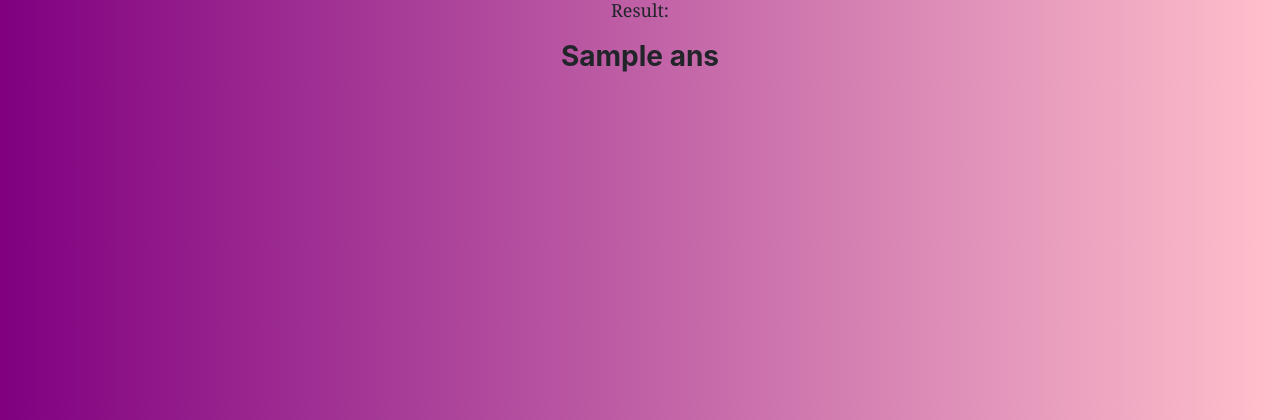
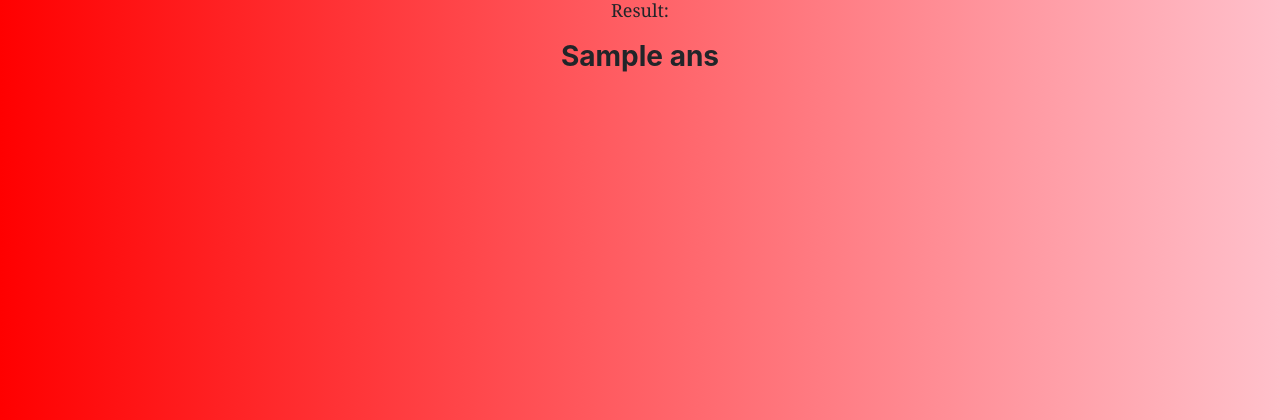
Before and after one commit to Srijit-Saha/AppliedMachineLearning, a Flask app: template Assignments_aml/templates/result_page.html in a window 1280 px wide. Shown: the top 420 px of the page. Run offline with Flask 2, Linux system fonts and the light colour scheme; the template is opened without the code that fills it: most values are stand-ins (such as "Sample title", 1, 10 or a date in 2020); parts of the project's set-up code (start-up, migrations or seed data) failed here and were passed over.

Commit message:
Update result_page.html

```diff
--- a/Assignments_aml/templates/result_page.html
+++ b/Assignments_aml/templates/result_page.html
@@ -19,7 +19,7 @@
             font-family: Cambria, Cochin, Georgia, Times, 'Times New Roman', serif;
         }
         .bd{
-            background-image: linear-gradient(to right,purple,pink);
+            background-image: linear-gradient(to right,red,pink);
         }
 
         .frm-container{
@@ -36,7 +36,7 @@
             flex-direction: row;
             justify-content: center;
             padding-top: 30px;
-            font-family: Cambria, Cochin, Georgia, Times, 'Times New Roman', serif;
+            font-family: Cambria, Georgia, Times, 'Times New Roman';
         }
 
         .ans{
```
